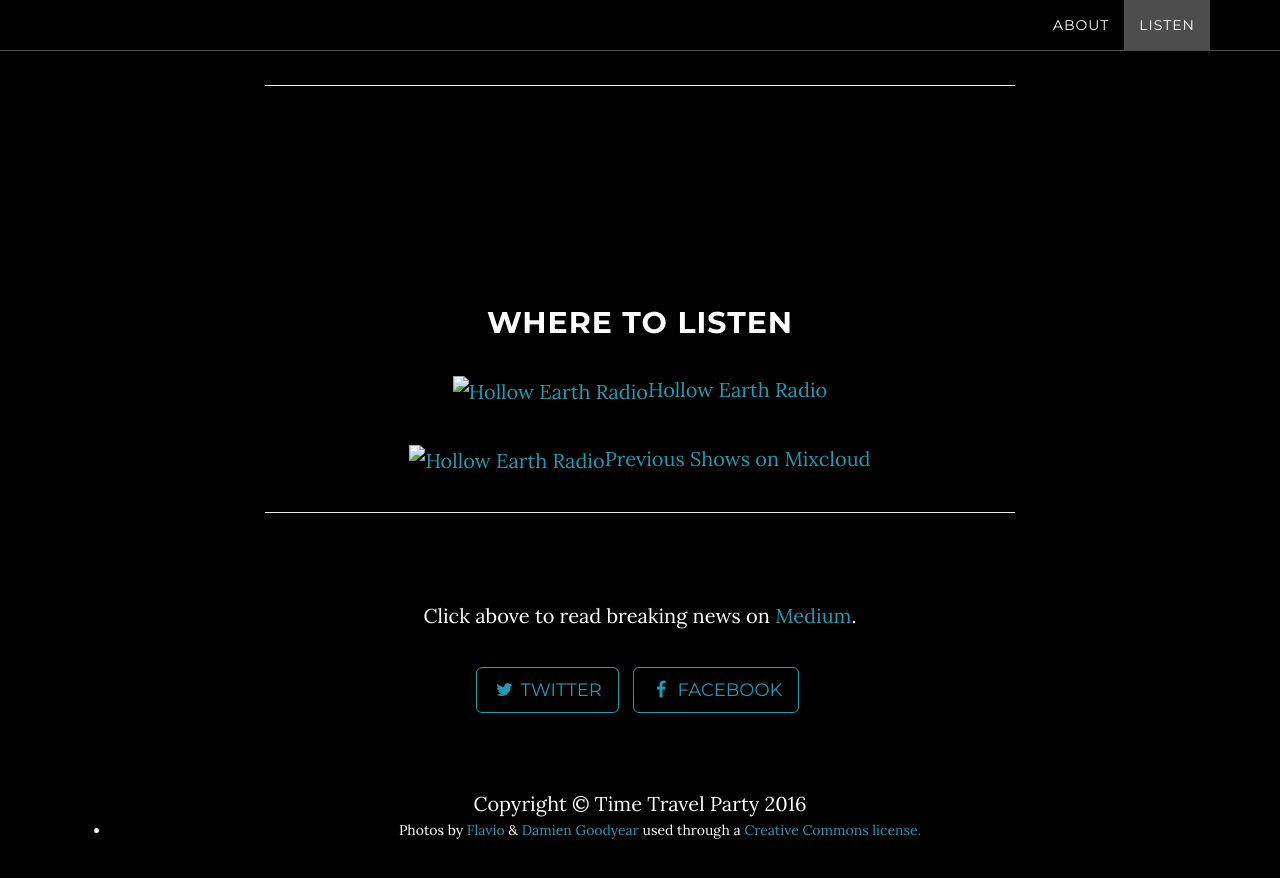
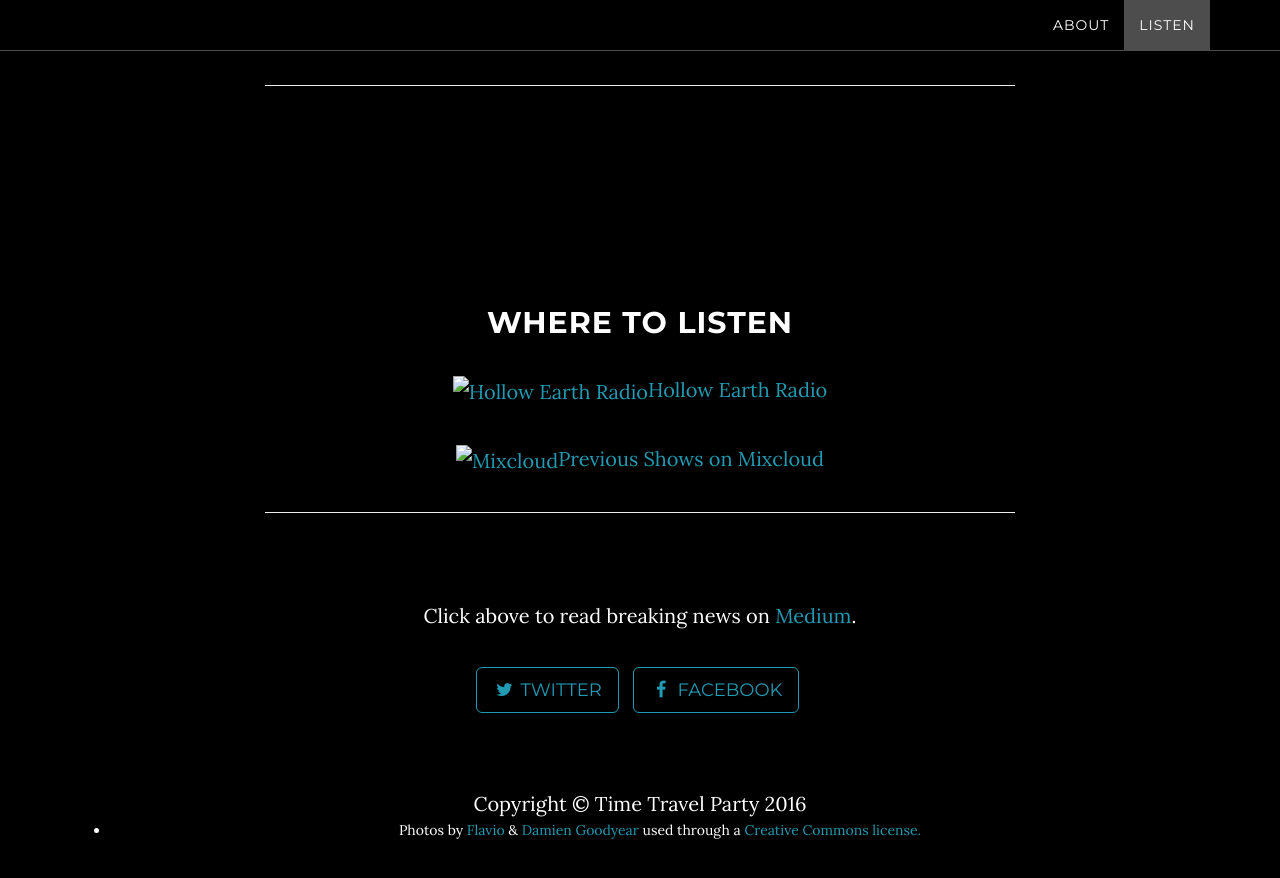
Before and after one commit to worstpartyever/worstpartyever.github.io, a Jekyll site: the page built from index.html, in a window 1280 px wide and 900 px high, scrolled down 1505 px. Shown: the top 878 px of the window. Built offline with Jekyll 4.4.1, drawn with Linux system fonts in a browser that asks for light colours; a script that is not in the unit is left out.

Commit message:
Update contact.html

```diff
--- a/_includes/contact.html
+++ b/_includes/contact.html
@@ -7,7 +7,7 @@
                     <img border="0" alt="Hollow Earth Radio" src="HollowEarthLogo.png">Hollow Earth Radio
                 </a></p>
                 <p><a href="https://www.mixcloud.com/worstpartyever/">
-                    <img border="0" alt="Hollow Earth Radio" src="WhiteOnTransparent.png">Previous Shows on Mixcloud
+                    <img border="0" alt="Mixcloud" src="WhiteOnTransparent.png">Previous Shows on Mixcloud
                 </a></p>
                 <hr>
                 <center>
```
